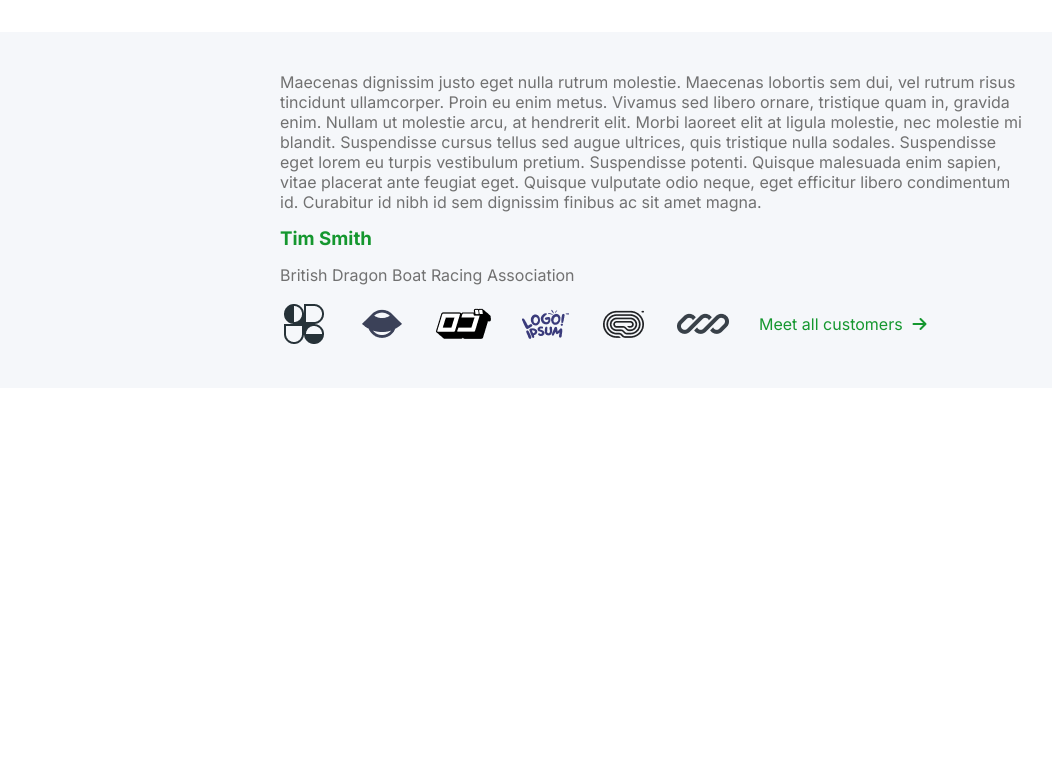
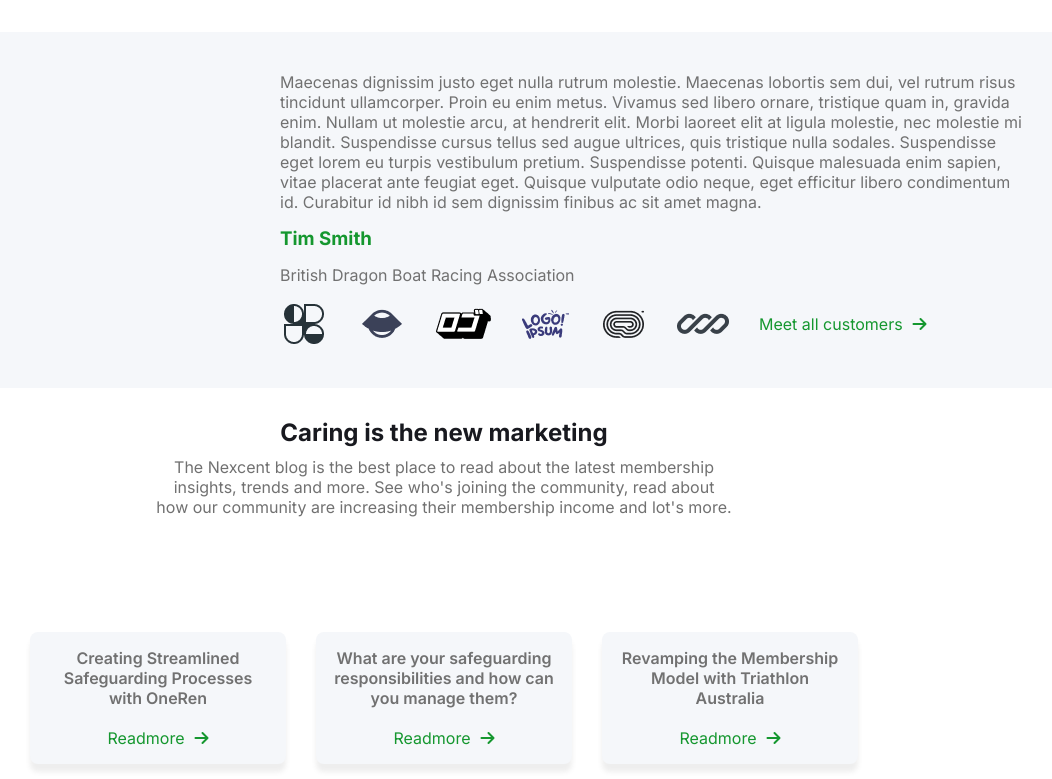
Before and after one commit to Brubgs/Nexcent-landing, a plain HTML site: page index.html in a window 1280 px wide. Shown: the part 2431-3210 px from the top of the page, without its empty margins (196-1248 px from the left). Before the commit the page ends 2819 px from the top, so only its background shows below. Drawn offline with nearby package versions, Linux system fonts and the light colour scheme.

Commit message:
terminando main

```diff
--- a/index.html
+++ b/index.html
@@ -169,6 +169,7 @@
                     </div>
                 </div>
             </div>
+
             <div class="content2">
                 <div class="content2_text">
                     <p>Maecenas dignissim justo eget nulla rutrum molestie. Maecenas lobortis sem dui, vel rutrum risus tincidunt ullamcorper. Proin eu enim metus. Vivamus sed libero ornare, tristique quam in, gravida enim. Nullam ut molestie arcu, at hendrerit elit. Morbi laoreet elit at ligula molestie, nec molestie mi blandit. Suspendisse cursus tellus sed augue ultrices, quis tristique nulla sodales. Suspendisse eget lorem eu turpis vestibulum pretium. Suspendisse potenti. Quisque malesuada enim sapien, vitae placerat ante feugiat eget. Quisque vulputate odio neque, eget efficitur libero condimentum id. Curabitur id nibh id sem dignissim finibus ac sit amet magna.</p>
@@ -190,6 +191,36 @@
                     </div>
                 </div>
             </div>
+
+            <div class="content3">
+                <div class="content3_text">
+                    <h2>Caring is the new marketing</h2>
+                    <p>The Nexcent blog is the best place to read about the latest membership insights, trends and more. See who's joining the community, read about how our community are increasing their membership income and lot's more.</p>
+                </div>
+                <div class="content3_cards">
+                    <div class="content3_card">
+                        <p>Creating Streamlined Safeguarding Processes with OneRen</p>
+                        <div class="content2_link">
+                            <a href="#">Readmore</a>
+                            <i class="fa-solid fa-arrow-right"></i>
+                        </div>
+                    </div>
+                    <div class="content3_card">
+                        <p>What are your safeguarding responsibilities and how can you manage them?</p>
+                        <div class="content2_link">
+                            <a href="#">Readmore</a>
+                            <i class="fa-solid fa-arrow-right"></i>
+                        </div>
+                    </div>
+                    <div class="content3_card">
+                        <p>Revamping the Membership Model with Triathlon Australia</p>
+                        <div class="content2_link">
+                            <a href="#">Readmore</a>
+                            <i class="fa-solid fa-arrow-right"></i>
+                        </div>
+                    </div>
+                </div>
+            </div>
         </section >
     </main>
 
--- a/styles/content.css
+++ b/styles/content.css
@@ -75,6 +75,48 @@
     color: var(--verde-principal);
 }
 
+.content3 {
+    margin-top: 30px;
+    display: flex;
+    flex-direction: column;
+    justify-content: center;
+    align-items: center;
+}
+
+.content3_text {
+    display: flex;
+    flex-direction: column;
+    gap: 10px;
+    max-width: 45%;
+    text-align: center;
+}
+
+.content3_cards {
+    display: flex;
+    justify-content: center;
+    align-items: center;
+    margin-top: 100px;
+}
+
+.content3_card {
+    display: flex;
+    flex-direction: column;
+    justify-content: center;
+    align-items: center;
+    gap: 20px;
+    background-color: var(--verde-claro-fundo);
+    padding: 16px;
+    border-radius: 8px;
+    text-align: center;
+    max-width: 20%;
+    box-shadow: 0px 8px 5px rgba(85, 85, 85, 0.1);
+    margin: 15px;
+}
+
+.content3_card p {
+    font-weight: 600;
+}
+
 @media screen and (max-width: 1100px) {
     .manage_card {
         max-width: 70%;
@@ -100,8 +142,25 @@
         justify-content: center;
     }
 
-
     .content2_text {
         max-width: 80%;
     }
+
+    .content3_card {
+        max-width: 30%;
+    }
 }
+
+@media screen and (max-width: 700px) {
+
+    .content3_text {
+        max-width: 70%;
+    }
+    .content3_cards {
+        flex-direction: column;
+    }
+
+    .content3_card {
+        max-width: 80%;
+    }
+}
--- a/styles/style.css
+++ b/styles/style.css
@@ -17,6 +17,10 @@ p {
     color: var(--cinza-neutro);
 }
 
+h2 {
+    color: var(--cor-escura-fonte);
+}
+
 :root {
     --branco: #fff;
     --verde-principal: #15972f;
```
